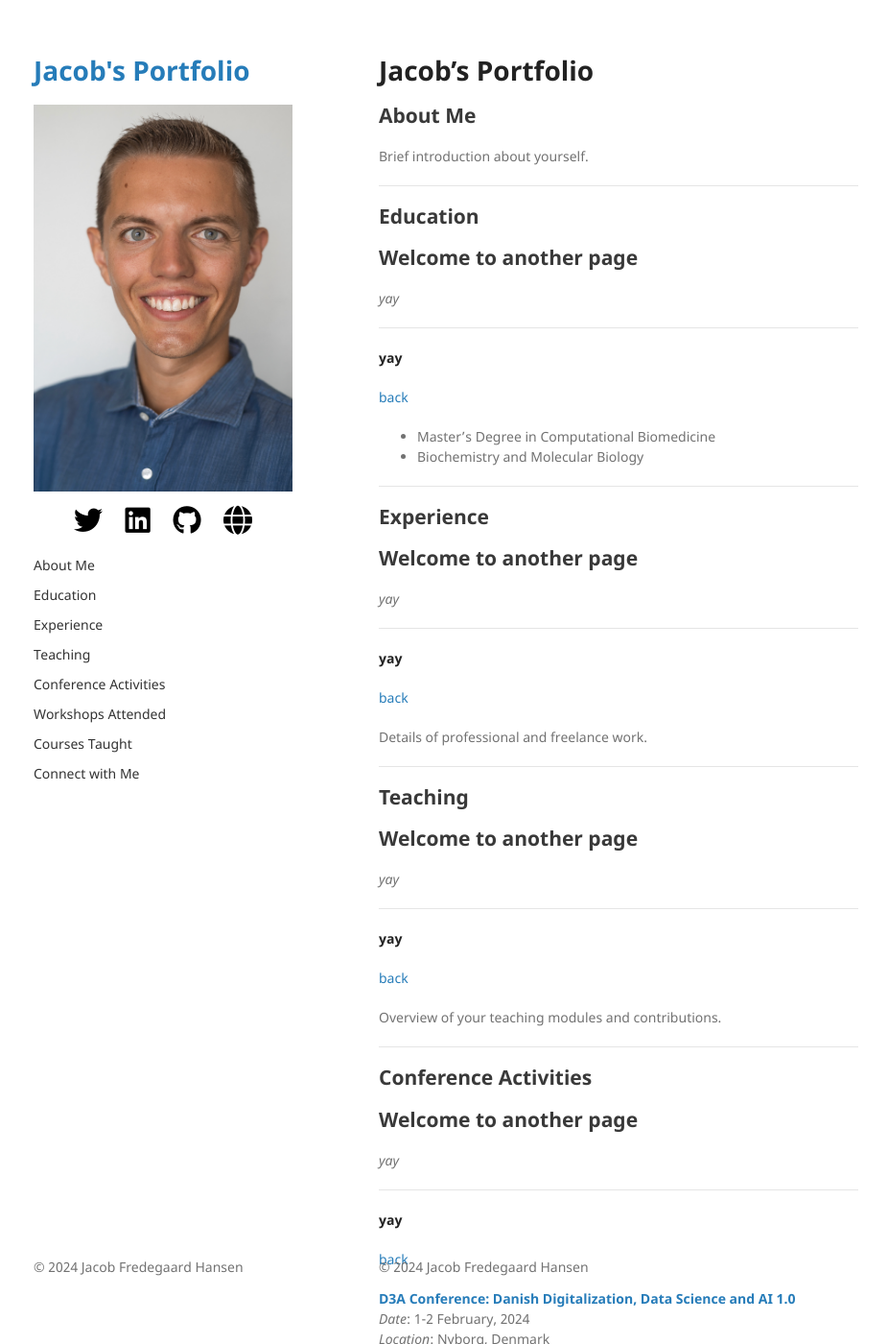
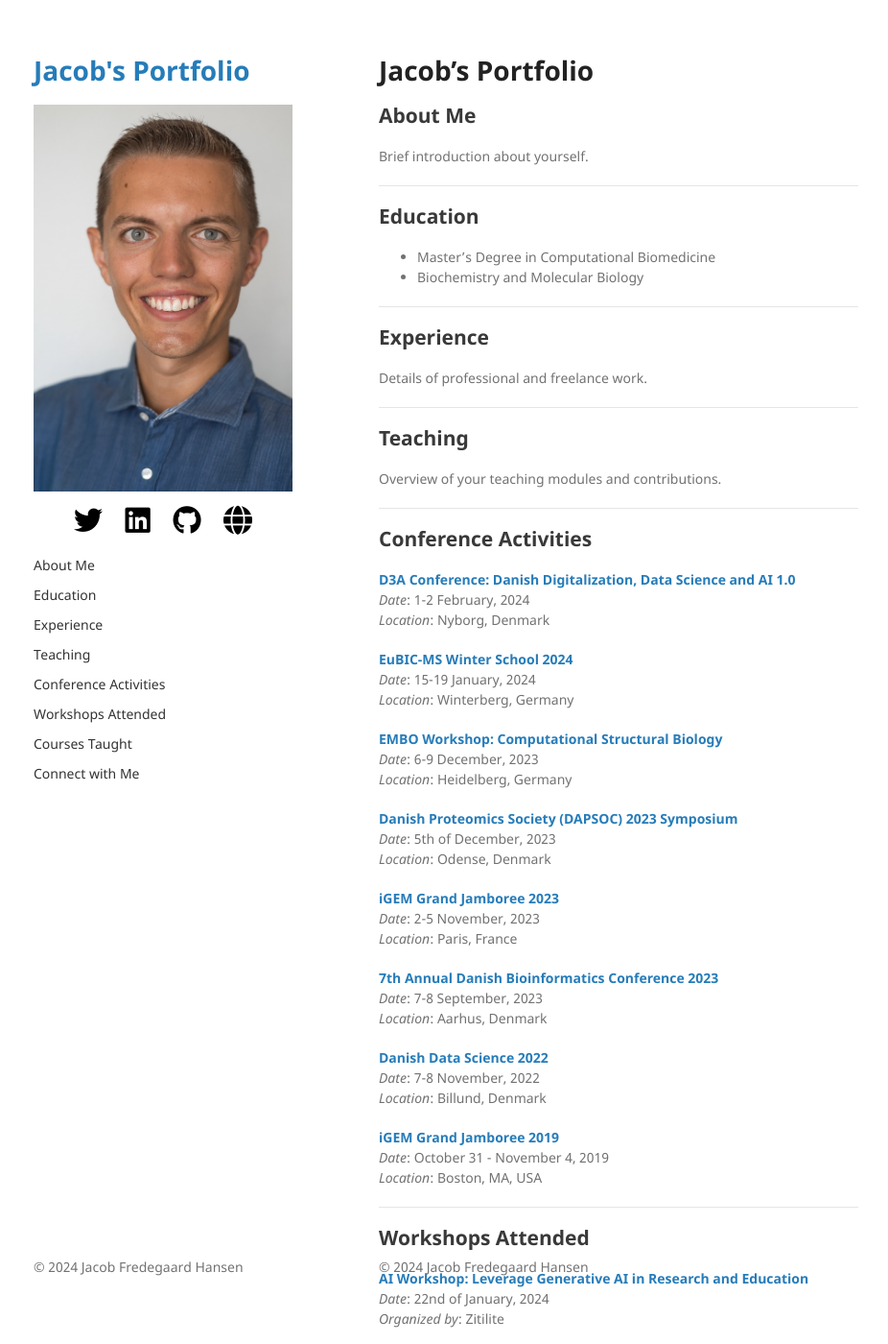
Before and after one commit to jacobfh1/jacobfh1.github.io, a Jekyll site: the page built from index.md, in a window 1280 px wide and 1400 px high. Shown: the whole window at 96% size, without its empty margins (175-1101 px from the left). Built offline with Jekyll 4.4.1, drawn with Linux system fonts in a browser that asks for light colours; nearby versions of some CDN libraries; some of the changed text lies outside the part shown.

Commit message:
Updated website

```diff
--- a/another-page.md
+++ /dev/null
@@ -1,13 +0,0 @@
----
-layout: default
----
-
-## Welcome to another page
-
-_yay_
-
----
-
-**yay**
-
-[back](./)
--- a/index.md
+++ b/index.md
@@ -7,7 +7,7 @@ description: Jacob's Online Portfolio
 # Jacob's Portfolio
 
 
-## About Me
+{% include fade-in-section.html title="About Me" %}
 Brief introduction about yourself.
 
 ---
```
